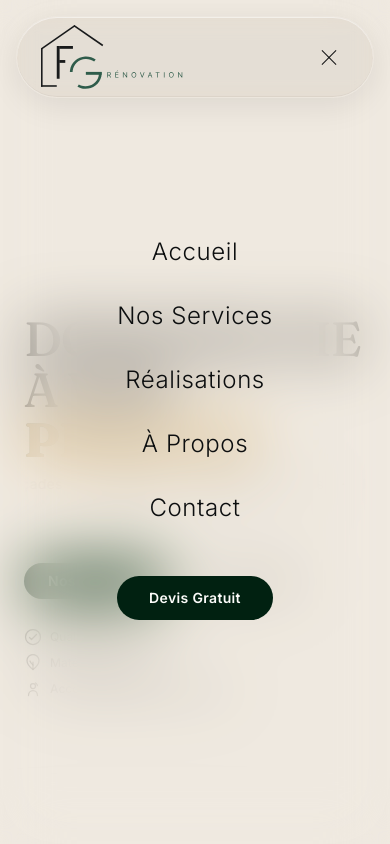
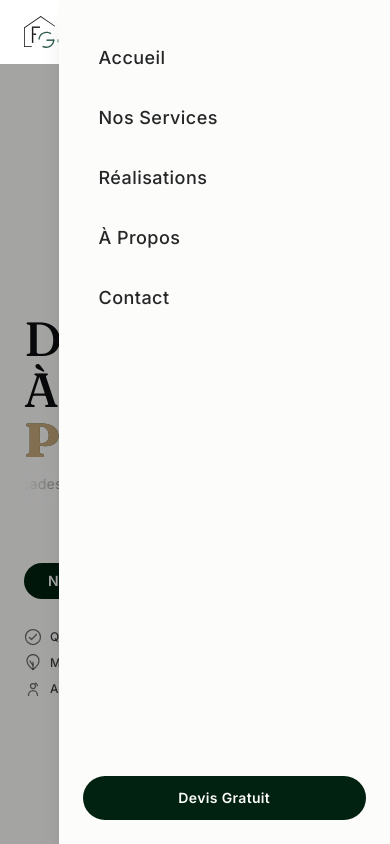
Before and after one commit to MargusS/fgrenovation, a Next.js app: page / in a window 390 px wide. Both pictures are taken after a click on the button "Ouvrir le menu". Shown: the top 844 px of the page. Built offline with nearby package versions, Linux system fonts and the light colour scheme.

Commit message:
UI: Mobile header — flush top, smaller logo & hamburger, white background

```diff
--- a/components/layout/Header.tsx
+++ b/components/layout/Header.tsx
@@ -21,6 +21,7 @@ export function Header() {
   const [isMobileMenuOpen, setIsMobileMenuOpen] = useState(false);
   const [isHeaderVisible, setIsHeaderVisible] = useState(true);
   const [isHoverReveal, setIsHoverReveal] = useState(false);
+  const [isMobile, setIsMobile] = useState(false);
 
   const prefersReducedMotion = useReducedMotion();
   const lastScrollY = useRef(0);
@@ -35,6 +36,12 @@ export function Header() {
   };
 
   useEffect(() => {
+    // detect mobile (below md breakpoint)
+    const mql = window.matchMedia('(max-width: 767px)');
+    const handleMql = () => setIsMobile(mql.matches);
+    handleMql();
+    mql.addEventListener?.('change', handleMql);
+
     const onScroll = () => {
       const currentY = window.scrollY;
       const isScrollingDown = currentY > lastScrollY.current;
@@ -63,6 +70,19 @@ export function Header() {
 
     return () => {
       window.removeEventListener("scroll", onScroll);
+      mql.removeEventListener?.('change', handleMql);
+    };
+  }, [isMobileMenuOpen]);
+
+  // lock body scroll when mobile menu open
+  useEffect(() => {
+    if (isMobileMenuOpen) {
+      document.body.style.overflow = 'hidden';
+    } else {
+      document.body.style.overflow = '';
+    }
+    return () => {
+      document.body.style.overflow = '';
     };
   }, [isMobileMenuOpen]);
 
@@ -105,20 +125,26 @@ export function Header() {
             setIsHoverReveal(false);
           }
         }}
-        className="fixed left-0 right-0 top-0 z-50 px-4 pt-4"
+        className="fixed left-0 right-0 top-0 z-50 px-4 pt-0 md:pt-4"
+        style={{ padding: isMobile ? "0" : undefined }}
       >
         <div
           className="mx-auto transition-[border-color,background-color,box-shadow,padding] duration-300"
             style={{
             maxWidth: "1200px",
-            borderRadius: "9999px",
-            backgroundColor: shouldShowHeader
+            borderRadius: isMobile ? "0px" : "9999px",
+            // mobile: solid white background per request
+            backgroundColor: isMobile
+              ? "#ffffff"
+              : shouldShowHeader
               ? "oklch(0.72 0.06 68 / 0.15)"
               : "oklch(0.72 0.06 68 / 0.10)",
-            backdropFilter: "blur(10px) saturate(50%)",
-            WebkitBackdropFilter: "blur(10px) saturate(50%)",
-            border: "1px solid oklch(1 0 0 / 0.25)",
-            boxShadow: shouldShowHeader
+            backdropFilter: isMobile ? undefined : "blur(10px) saturate(50%)",
+            WebkitBackdropFilter: isMobile ? undefined : "blur(10px) saturate(50%)",
+            border: isMobile ? undefined : "1px solid oklch(1 0 0 / 0.25)",
+            boxShadow: isMobile
+              ? undefined
+              : shouldShowHeader
               ? "0 1px 0 0 oklch(1 0 0 / 0.5) inset, 0 -1px 0 0 oklch(0 0 0 / 0.04) inset, 0 8px 32px oklch(0.16 0.004 240 / 0.08)"
               : "0 1px 0 0 oklch(1 0 0 / 0.35) inset, 0 4px 18px oklch(0.16 0.004 240 / 0.05)",
           }}
@@ -126,7 +152,8 @@ export function Header() {
           <div
             className={cn(
               "px-6 md:px-8 transition-[padding] duration-300",
-              shouldShowHeader ? "py-2 md:py-4" : "py-1.5 md:py-2"
+              shouldShowHeader ? "py-2 md:py-4" : "py-1.5 md:py-2",
+              isMobile ? "py-0": ""
             )}
           >
             <nav
@@ -145,7 +172,7 @@ export function Header() {
                 )}
                 aria-label="FG Rénovation — Accueil"
               >
-                <Logo />
+                <Logo className="h-8 md:h-20" />
               </a>
 
               {/* Desktop nav */}
@@ -188,20 +215,20 @@ export function Header() {
               {/* Mobile hamburger */}
               <button
                 onClick={() => setIsMobileMenuOpen(!isMobileMenuOpen)}
-                className="relative z-50 flex h-10 w-10 items-center justify-center md:hidden"
+                className="relative z-50 flex h-8 w-8 items-center justify-center md:hidden"
                 aria-label={isMobileMenuOpen ? "Fermer le menu" : "Ouvrir le menu"}
                 aria-expanded={isMobileMenuOpen}
               >
                 <div className="flex flex-col gap-1.5">
                   <span
                     className={cn(
-                      "block h-px w-5 bg-foreground transition-transform duration-300",
+                      "block h-px w-4 md:w-5 bg-foreground transition-transform duration-300",
                       isMobileMenuOpen && "translate-y-[4px] rotate-45"
                     )}
                   />
                   <span
                     className={cn(
-                      "block h-px w-5 bg-foreground transition-transform duration-300",
+                      "block h-px w-4 md:w-5 bg-foreground transition-transform duration-300",
                       isMobileMenuOpen && "-translate-y-[3px] -rotate-45"
                     )}
                   />
@@ -212,39 +239,44 @@ export function Header() {
         </div>
       </motion.header>
 
-      {/* Mobile fullscreen menu */}
+      {/* Mobile right-side sliding drawer */}
       <AnimatePresence>
         {isMobileMenuOpen && (
+          <>
+            {/* backdrop overlay */}
             <motion.div
               initial={prefersReducedMotion ? false : { opacity: 0 }}
               animate={{ opacity: 1 }}
               exit={prefersReducedMotion ? undefined : { opacity: 0 }}
-            transition={{ duration: prefersReducedMotion ? 0 : 0.25 }}
+              transition={{ duration: prefersReducedMotion ? 0 : 0.2 }}
               className="fixed inset-0 z-40 md:hidden"
-            style={{
-              backgroundColor: "oklch(0.72 0.06 68 / 0.20)",
-              backdropFilter: "blur(32px) saturate(180%)",
-              WebkitBackdropFilter: "blur(32px) saturate(180%)",
-            }}
+              style={{ backgroundColor: 'oklch(0 0 0 / 0.35)' }}
+              onClick={() => setIsMobileMenuOpen(false)}
+            />
+
+            {/* drawer */}
+            <motion.aside
+              initial={prefersReducedMotion ? false : { x: '100%' }}
+              animate={{ x: 0 }}
+              exit={prefersReducedMotion ? undefined : { x: '100%' }}
+              transition={{ duration: prefersReducedMotion ? 0 : 0.28, ease: [0.22, 1, 0.36, 1] }}
+              className="fixed top-0 right-0 z-50 h-full w-[85vw] max-w-[420px] md:hidden bg-background p-6 shadow-xl"
             >
-            <Container className="flex h-full flex-col items-center justify-center gap-10">
-              <nav>
-                <ul className="space-y-2 text-center">
+              <div className="flex h-full flex-col justify-between">
+                <nav className="mt-2">
+                  <ul className="space-y-2">
                     {navItems.map((item, index) => (
                       <motion.li
                         key={item.href}
-                      initial={prefersReducedMotion ? false : { opacity: 0, y: 16 }}
-                      animate={{ opacity: 1, y: 0 }}
-                      exit={prefersReducedMotion ? undefined : { opacity: 0, y: 8 }}
-                      transition={{
-                        delay: prefersReducedMotion ? 0 : index * 0.07,
-                        duration: prefersReducedMotion ? 0 : 0.3,
-                      }}
+                        initial={prefersReducedMotion ? false : { opacity: 0, x: 24 }}
+                        animate={{ opacity: 1, x: 0 }}
+                        exit={prefersReducedMotion ? undefined : { opacity: 0, x: 12 }}
+                        transition={{ delay: prefersReducedMotion ? 0 : index * 0.06, duration: 0.28 }}
                       >
                         <a
                           href={item.href}
                           onClick={(e) => handleNavClick(e, item.href)}
-                        className="block rounded-2xl px-8 py-3 text-2xl font-light tracking-wide text-foreground transition-colors hover:bg-foreground/5"
+                          className="block rounded-lg px-4 py-3 text-lg font-medium tracking-wide text-foreground/90 hover:bg-foreground/4"
                         >
                           {item.label}
                         </a>
@@ -253,23 +285,18 @@ export function Header() {
                   </ul>
                 </nav>
 
-              <motion.a
+                <div className="mt-4">
+                  <a
                     href="#contact"
-                onClick={(e) =>
-                  handleNavClick(e as React.MouseEvent<HTMLAnchorElement>, "#contact")
-                }
-                initial={prefersReducedMotion ? false : { opacity: 0, y: 16 }}
-                animate={{ opacity: 1, y: 0 }}
-                transition={{
-                  delay: prefersReducedMotion ? 0 : navItems.length * 0.07 + 0.05,
-                  duration: prefersReducedMotion ? 0 : 0.3,
-                }}
-                className="inline-flex items-center rounded-full bg-primary px-8 py-3 text-sm font-semibold tracking-wide text-primary-foreground transition-opacity hover:opacity-80"
+                    onClick={(e) => handleNavClick(e as React.MouseEvent<HTMLAnchorElement>, '#contact')}
+                    className="block w-full rounded-full bg-primary px-6 py-3 text-center text-sm font-semibold tracking-wide text-primary-foreground"
                   >
                     Devis Gratuit
-              </motion.a>
-            </Container>
-          </motion.div>
+                  </a>
+                </div>
+              </div>
+            </motion.aside>
+          </>
         )}
       </AnimatePresence>
     </>
--- a/components/ui/Logo.tsx
+++ b/components/ui/Logo.tsx
@@ -9,7 +9,7 @@ interface LogoProps {
   variant?: "default" | "light";
 }
 
-export function Logo({ className, variant = "default" }: LogoProps) {
+export function Logo({ className = "", variant = "default" }: LogoProps) {
   const src = variant === "light" ? "/logo-light.svg" : "/logo.svg";
 
   return (
@@ -25,7 +25,7 @@ export function Logo({ className, variant = "default" }: LogoProps) {
         width={140}
         height={40}
         priority
-        className="h-16 md:h-20 w-auto object-contain"
+        className={cn("w-auto object-contain", className)}
       />
     </motion.div>
   );
```
Lines whose indentation alone changed are shown as unchanged.
